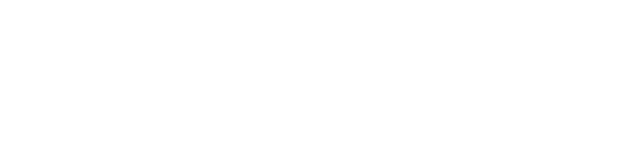
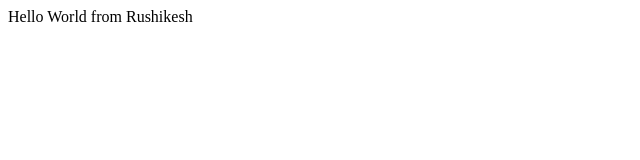
Before and after one commit to rhushikeshsaoji/http, a plain HTML site: page index.html in a window 1280 px wide. Shown: the whole page, without its empty margins (0-640 px from the left). Drawn offline with Linux system fonts and the light colour scheme.

Commit message:
Update index.html

```diff
--- a/index.html
+++ b/index.html
@@ -1,3 +1,5 @@
 <html
-
+<body>
+ Hello World from Rushikesh
+</body>
 </html>
```
